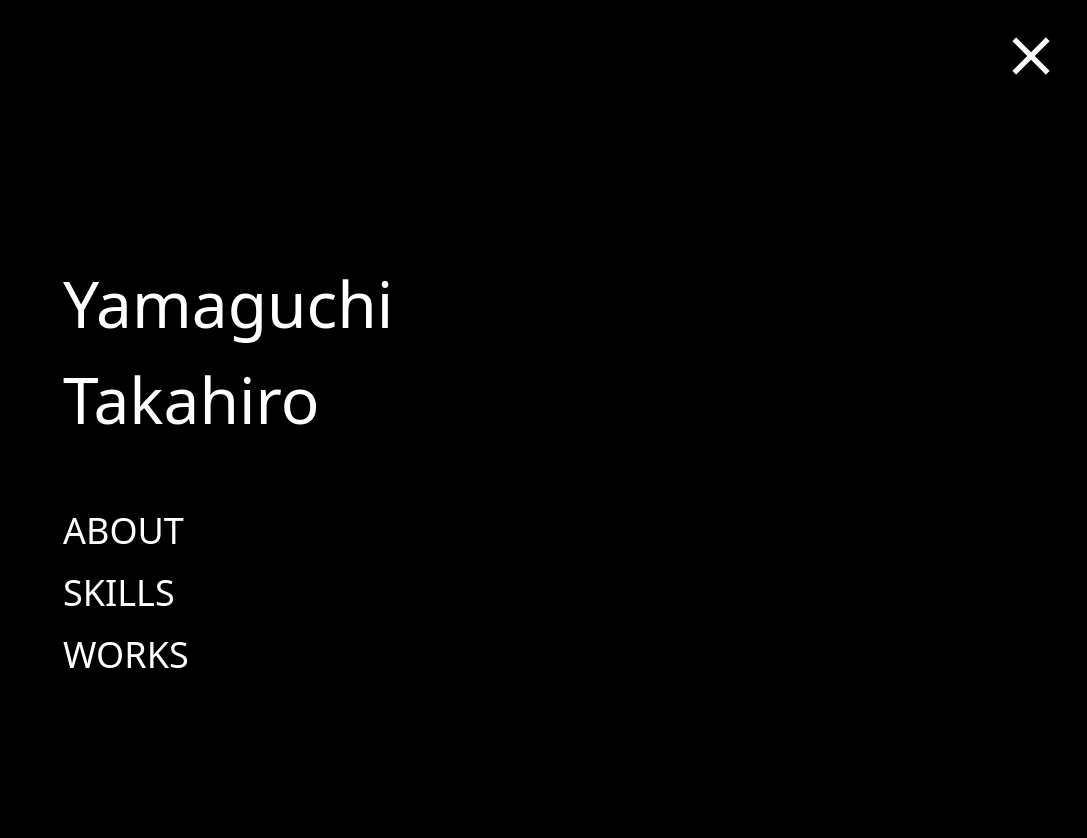
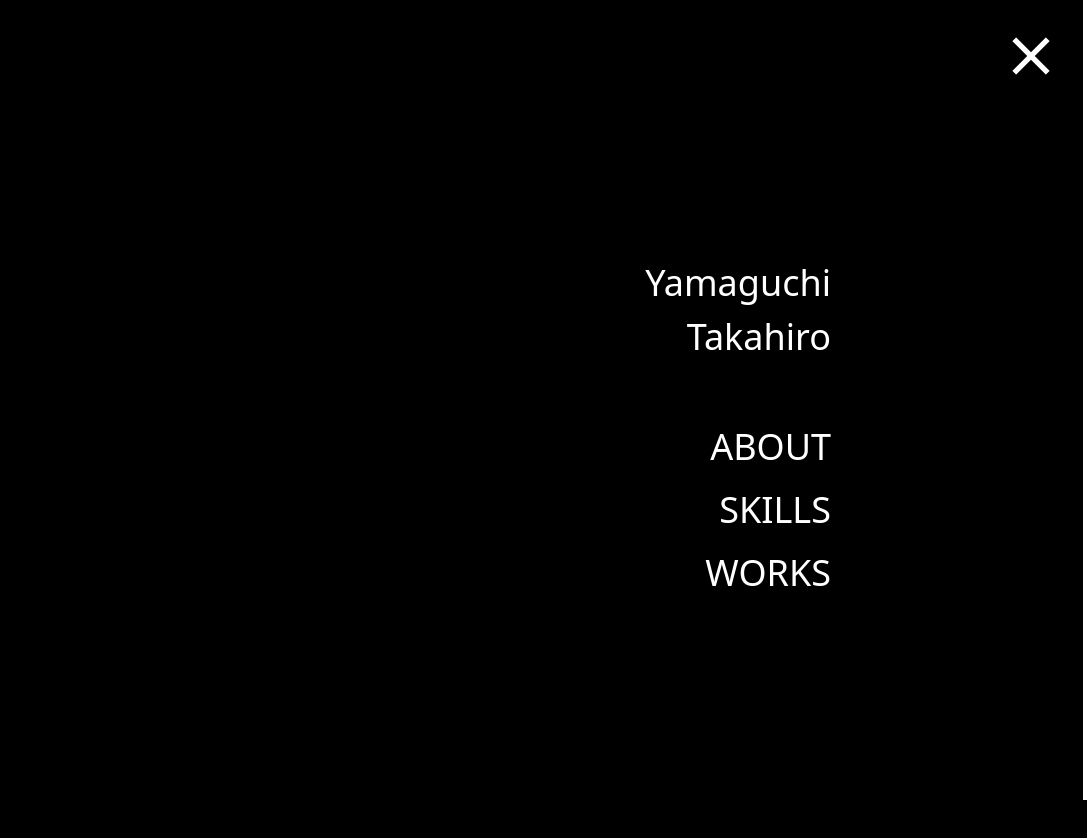
Before and after one commit to nyk510/portfolio, a Nuxt app: page / in a window 1280 px wide. Both pictures are taken after a click on the element "menu". Shown: the top 838 px of the page, without its empty margins (193-1280 px from the left). Built offline with nearby package versions, Linux system fonts and the light colour scheme.

Commit message:
[update] hover animatio

```diff
--- a/layouts/default.vue
+++ b/layouts/default.vue
@@ -8,26 +8,31 @@
       <div class="bg-black menu-bg" :class="{ 'menu-bg--open': showMenu }" />
     </div>
     <div
-      class="h-screen menu-dialog flex"
+      class="h-screen menu-dialog flex flex-row-reverse"
       :class="menuDialogClass"
     >
-      <div class="ml-12 sm:ml-64 pt-24 sm:pt-64">
-        <h3 class="text-white text-6xl font-light">
+      <div style="position: fixed; width: 4px" class="bg-white inset-y-0 left-20" />
+      <div class="mr-12 sm:mr-64 pt-32 sm:pt-64 flex-grow">
+        <h3 class="text-white text-4xl font-light text-right">
           Yamaguchi<br>Takahiro
         </h3>
-        <div class="pt-12">
+        <div class="pt-12 text-right">
           <nuxt-link
             v-for="(item, i) in items"
             :key="item.text"
             tag="div"
             :to="item.to"
-            class="mt-2 text-4xl font-light transition-all duration-500 opacity-0 transform text-white"
+            class="mt-2 text-4xl font-light transition-all duration-500 opacity-0 transform text-white group overflow-hidden"
             style="cursor: pointer"
             :class="itemClass(i)"
             :style="itemStyle(i)"
             @click.native="showMenu = false"
           >
             {{ item.text }}
+            <div
+              class="w-full h-px bg-white transform translate-x-full duration-200
+            group-hover:translate-x-0 group-hover:opacity-0 transition"
+            />
           </nuxt-link>
         </div>
       </div>
```
